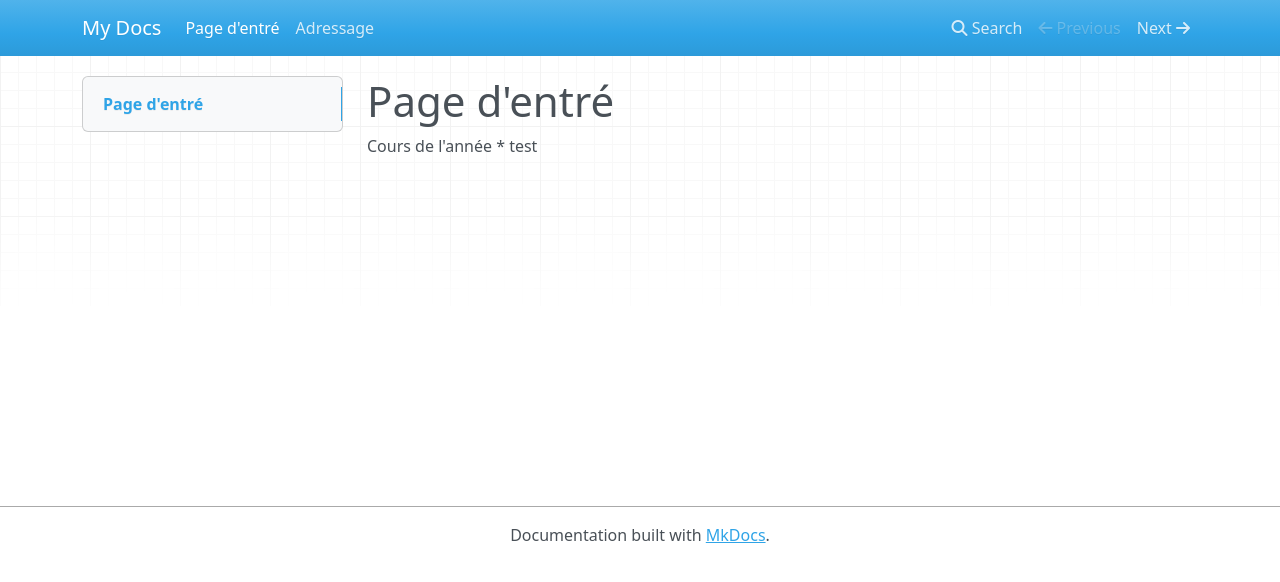
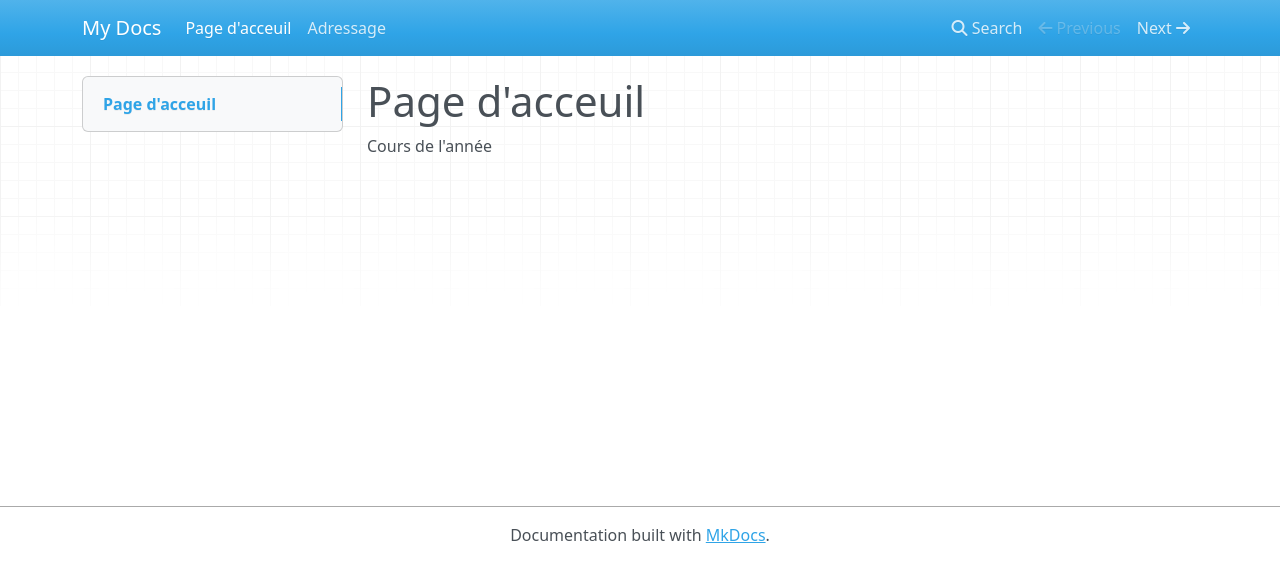
Before and after one commit to XolA-max/gp-orleans-sportludique2025-2026, an MkDocs documentation site: the page built from docs/index.md, in a window 1280 px wide. Shown: the top 582 px of the page. Built offline with MkDocs 1.6.1, drawn with Linux system fonts in a browser that asks for light colours; nearby versions of some CDN libraries.

Commit message:
modif index

```diff
--- a/docs/index.md
+++ b/docs/index.md
@@ -1,4 +1,3 @@
-# Page d'entré
+# Page d'acceuil
 
 Cours de l'année
-* test
```
